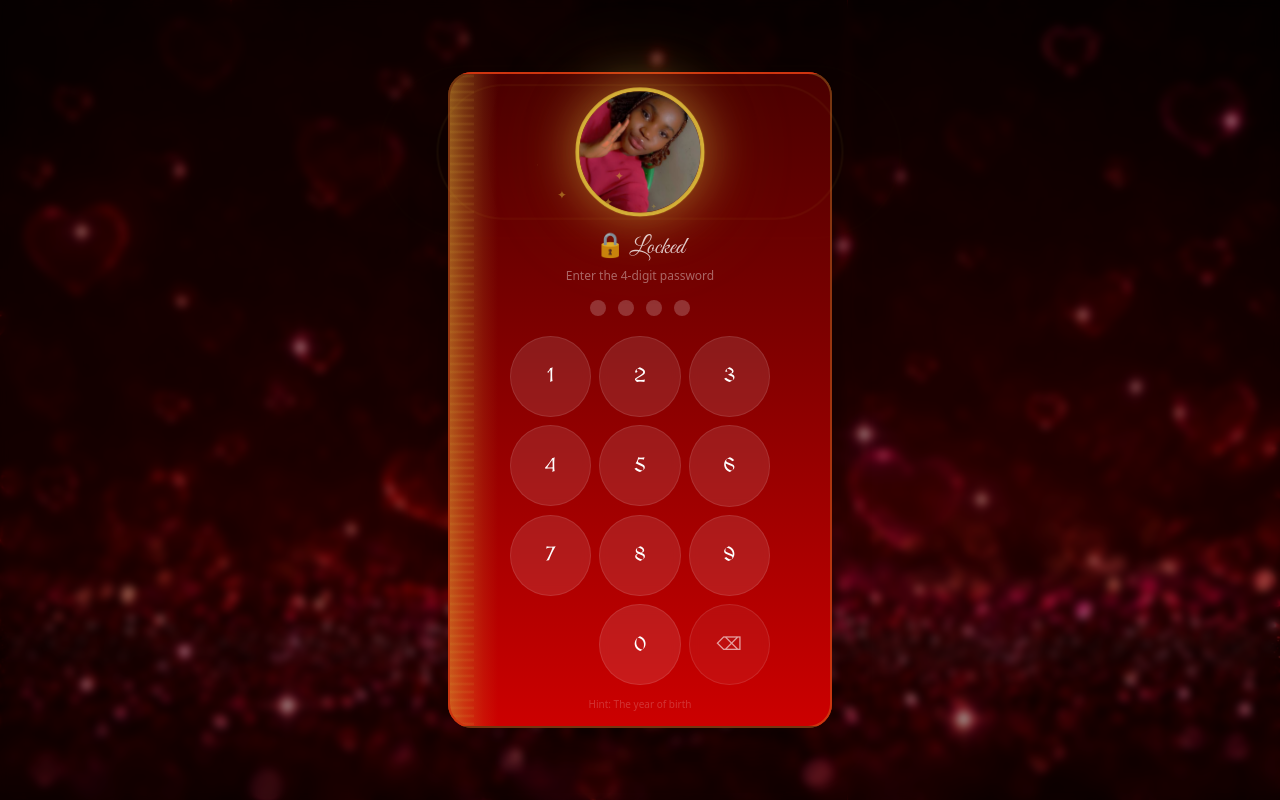
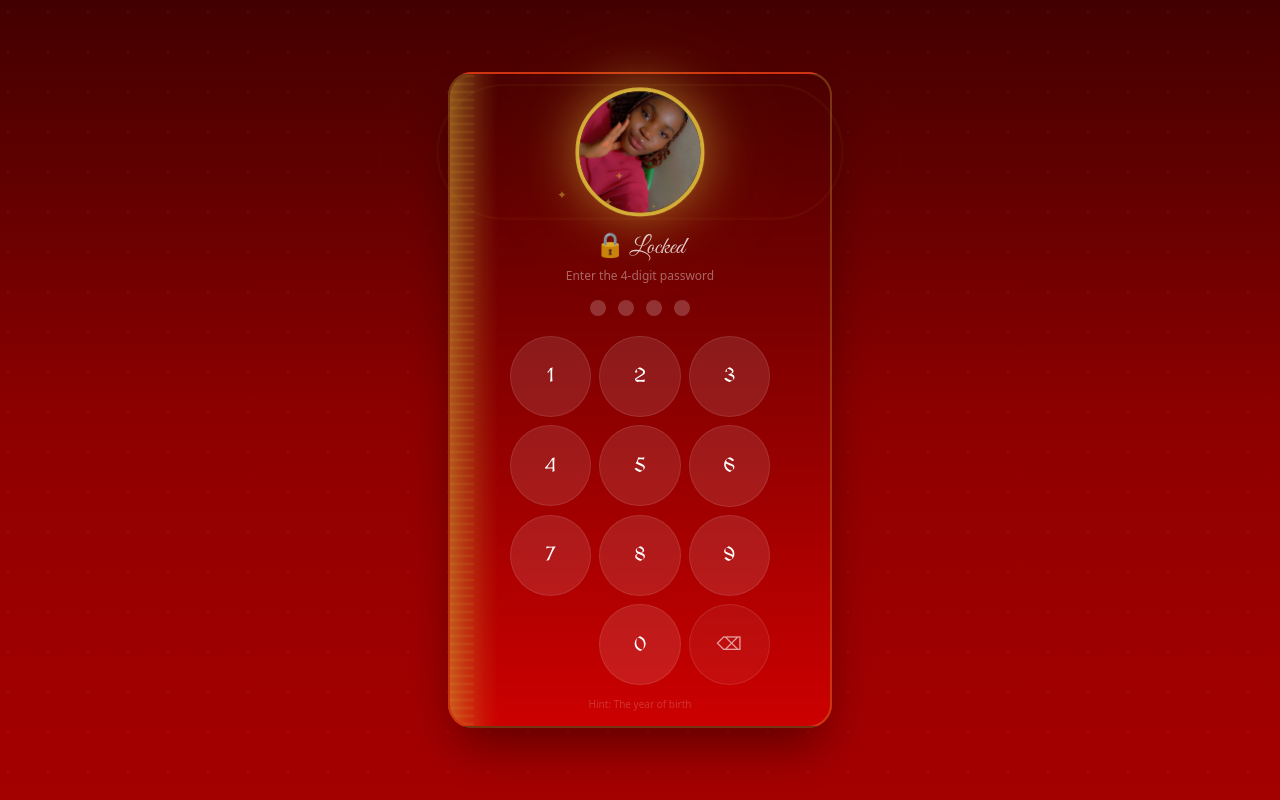
Before and after one commit to BL3Z0/iLoveYou_Prototype, a Next.js app in the folder letters-for-my-love/: page / in a window 1280 px wide. Built offline with nearby package versions, Linux system fonts and the light colour scheme; a web font is replaced by a local one.

Commit message:
Enhance background design with gradients and overlays
Updated background styling with gradient and shadows.

```diff
--- a/letters-for-my-love/pages/index.js
+++ b/letters-for-my-love/pages/index.js
@@ -49,7 +49,6 @@ export default function Home() {
 
   const handlePasswordSuccess = () => {
     setIsRipping(true);
-    // Wait for rip animation to complete before showing welcome page
     setTimeout(() => {
       setIsLocked(false);
       setIsRipping(false);
@@ -68,30 +67,31 @@ export default function Home() {
         <link rel="icon" href="/favicon.ico" />
       </Head>
 
-      {/* Background Music - No loop, stops when page closes */}
+      {/* Background Music - No loop */}
       <audio
         ref={audioRef}
         src="/audio/Shine_Bright_Like_A_Diamond.mp3"
         preload="auto"
       />
 
-      {/* Background Image - Full screen with overlay */}
-      <div
-        className="fixed inset-0 -z-10 bg-cover bg-center bg-no-repeat"
-        style={{
-          backgroundImage: 'url("/images/bg.png")',
-          backgroundSize: 'cover',
-          backgroundPosition: 'center',
-        }}
-      >
-        {/* Dark overlay for readability - adjust opacity as needed */}
-        <div className="absolute inset-0 bg-black/40 backdrop-blur-sm" />
+      {/* Solid Red Background with gradient and shadows */}
+      <div className="fixed inset-0 -z-10 bg-gradient-to-b from-dark-red via-deep-red to-shiny-red">
+        {/* Subtle shadow overlay for depth */}
+        <div className="absolute inset-0 bg-gradient-to-t from-black/20 via-transparent to-black/10" />
+
+        {/* Subtle vignette effect */}
+        <div className="absolute inset-0 bg-radial-gradient from-transparent via-transparent to-black/30" />
+
+        {/* Subtle texture overlay - optional */}
+        <div className="absolute inset-0 opacity-5" style={{
+          backgroundImage: 'radial-gradient(circle at 20% 30%, white 1px, transparent 1px)',
+          backgroundSize: '40px 40px',
+        }} />
       </div>
 
       {/* Main Content */}
       <div className="relative min-h-screen flex items-center justify-center px-4 py-8">
         <AnimatePresence mode="wait">
-          {/* Password Screen with Rip Effect */}
           {isLocked && (
             <div className="w-full max-w-4xl relative">
               <PasswordScreen
@@ -102,7 +102,6 @@ export default function Home() {
             </div>
           )}
 
-          {/* Welcome Page - Appears after rip */}
           {!isLocked && currentPage === 'welcome' && (
             <div className="w-full max-w-4xl">
               <WelcomePage
@@ -114,7 +113,6 @@ export default function Home() {
             </div>
           )}
 
-          {/* Letters Journey */}
           {currentPage === 'letters' && (
             <div className="w-full max-w-4xl">
               <LetterJourney
```
